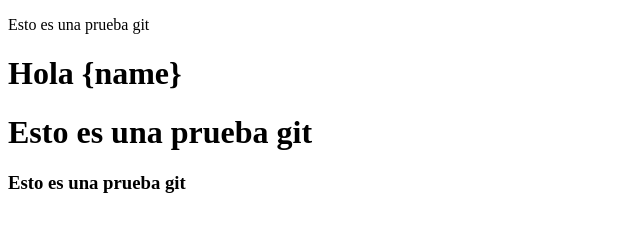
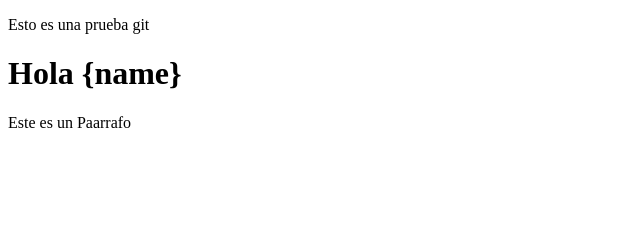
Before and after one commit to ecs17/GitTest, a plain HTML site: page index.html in a window 1280 px wide. Shown: the whole page, without its empty margins (0-640 px from the left). Drawn offline with Linux system fonts and the light colour scheme.

Commit message:
Cambiamos Nombre de la etiqueta y agregamos Parrafos

```diff
--- a/index.html
+++ b/index.html
@@ -7,7 +7,6 @@
     <body>
         <p>Esto es una prueba git</p>
         <h1>Hola {name}</h1>
-        <h1>Esto es una prueba git</h1>
-        <h3>Esto es una prueba git</h3>
+        <p>Este es un Paarrafo</p>
     </body>
 </html>
```
